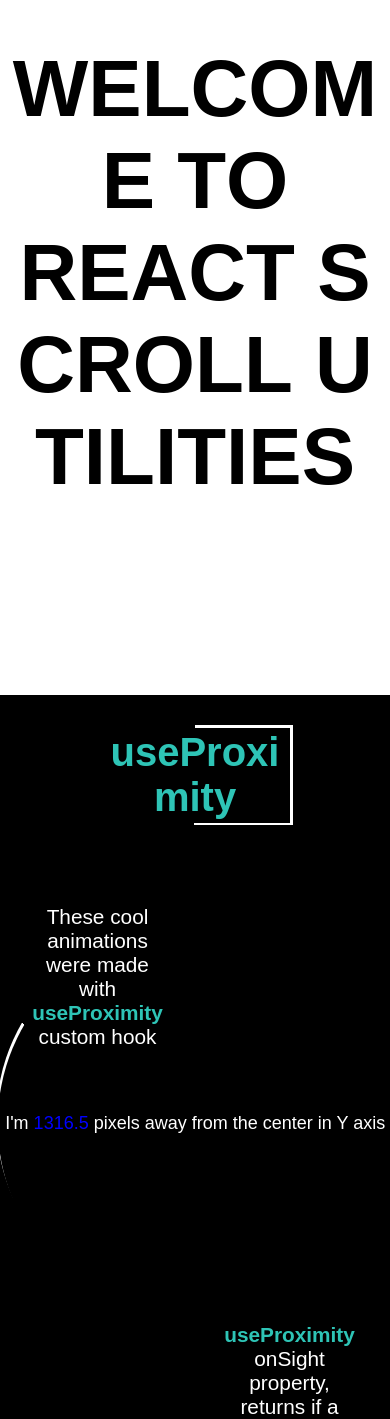
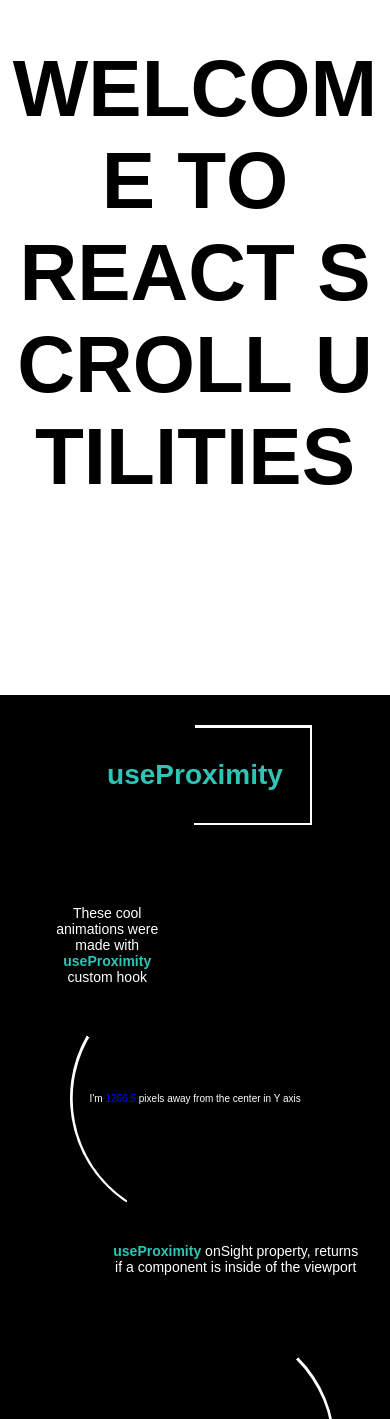
Before and after one commit to zJaaal/react-scroll-utilities, a React (Vite) app: page / in a window 390 px wide. Shown: the part 149-1568 px from the top of the page. Built offline with nearby package versions, Linux system fonts and the light colour scheme; a web font is replaced by a local one.

Commit message:
make proximity section responsive

```diff
--- a/src/index.css
+++ b/src/index.css
@@ -13,6 +13,14 @@ body,
   margin: 0;
 }
 
+.section-title {
+  font-size: 40px
+}
+
+.long-section-title {
+  font-size: 40px
+}
+
 .left {
   animation-name: left;
   -webkit-animation-name: left;
@@ -26,6 +34,8 @@ body,
   -webkit-animation-duration: 2s;
   -moz-animation-duration: 2s;
   -o-animation-duration: 2s;
+
+  font-size: 20.8px
 }
 
 .right {
@@ -41,6 +51,8 @@ body,
   -webkit-animation-duration: 2s;
   -moz-animation-duration: 2s;
   -o-animation-duration: 2s;
+
+  font-size: 20.8px
 }
 
 @keyframes right {
@@ -146,3 +158,73 @@ body,
   }
 
 }
+
+
+@media screen and (max-width: 800px) {
+
+  .left {
+    font-size: 18px;
+    padding-top: 20px;
+  }
+
+  .right {
+    font-size: 18px;
+    padding-top: 20px;
+  }
+}
+
+@media screen and (max-width: 550px) {
+  .section-title {
+    font-size: 36px;
+  }
+
+  .long-section-title {
+    font-size: 32px;
+  }
+
+  .left {
+    font-size: 16px;
+  }
+
+  .right {
+    font-size: 16px;
+  }
+}
+
+@media screen and (max-width: 440px) {
+  .section-title {
+    font-size: 30px;
+  }
+
+  .long-section-title {
+    font-size: 26px;
+  }
+
+  .left {
+    font-size: 14px;
+  }
+
+  .right {
+    font-size: 14px;
+  }
+}
+
+@media screen and (max-width: 400px) {
+  .section-title {
+    font-size: 28px;
+  }
+
+  .long-section-title {
+    font-size: 24px;
+  }
+}
+
+@media screen and (max-width: 350px) {
+  .section-title {
+    font-size: 24px;
+  }
+
+  .long-section-title {
+    font-size: 20px;
+  }
+}
--- /dev/null
+++ b/src/site/components/proximity/Proximity.styles.css
@@ -0,0 +1,46 @@
+.render {
+  width: 40%;
+}
+
+.fill {
+  width: 50%;
+}
+
+@media screen and (max-width: 800px) {
+  .circle-container {
+    font-size: 14px;
+  }
+
+}
+
+@media screen and (max-width: 700px) {
+  .circle-container {
+    font-size: 12px;
+  }
+
+  .render {
+    width: 50%;
+  }
+
+  .fill {
+    width: 50%;
+  }
+}
+
+@media screen and (max-width: 660px) {
+  .circle-container {
+    font-size: 10px;
+    padding-top: 50px;
+  }
+}
+
+@media screen and (max-width: 450px) {
+
+  .render {
+    width: 60%;
+  }
+
+  .fill {
+    width: 40%;
+  }
+}
--- a/src/site/components/proximity/Proximity.tsx
+++ b/src/site/components/proximity/Proximity.tsx
@@ -1,6 +1,8 @@
 import React, { useRef } from "react";
 import Render from "../../../example-components/render/Render";
 import { Circle, Rectangle, useProximity } from "../../../lib";
+
+import "./Proximity.styles.css";
 
 const Proximity = () => {
   const circleOneRef = useRef(null);
@@ -12,10 +14,10 @@ const Proximity = () => {
   return (
     <div
       style={{
-        minHeight: "100%",
         display: "flex",
         flexDirection: "column",
         alignItems: "center",
+        justifyContent: "stretch",
         backgroundColor: "black",
         paddingTop: "30px",
       }}
@@ -24,10 +26,12 @@ const Proximity = () => {
         backgroundColor="black"
         color="white"
         stroke={5}
-        width={window.innerWidth / 2 + "px"}
+        width="60vw"
         height={100 + "px"}
       >
-        <h1 style={{ color: "#2ec4b6", fontSize: "40px" }}>useProximity</h1>
+        <h1 style={{ color: "#2ec4b6" }} className="section-title">
+          useProximity
+        </h1>
       </Rectangle>
       <div
         style={{
@@ -50,10 +54,11 @@ const Proximity = () => {
           <Render
             style={{
               paddingTop: "50px",
-              height: "3rem",
+              height: "3em",
               width: "50%",
               zIndex: 10,
             }}
+            className="render"
           >
             <p
               style={{
@@ -61,7 +66,6 @@ const Proximity = () => {
                 display: "inline-block",
                 textAlign: "center",
                 padding: 30,
-                fontSize: "1.3rem",
               }}
               className="left"
             >
@@ -72,7 +76,7 @@ const Proximity = () => {
               custom hook
             </p>
           </Render>
-          <div style={{ width: "50%", height: "100%" }}></div>
+          <div style={{ height: "100%" }} className="fill"></div>
         </div>
         <div
           style={{
@@ -81,6 +85,7 @@ const Proximity = () => {
             display: "flex",
             justifyContent: "center",
           }}
+          className="circle-container"
           ref={circleOneRef}
         >
           <Circle
@@ -88,7 +93,7 @@ const Proximity = () => {
             backgroundColor="black"
             clockwise={false}
             rotate={-60}
-            radius={"400px"}
+            radius={"25em"}
             startDegree={0}
             endDegree={120}
             stroke={5}
@@ -98,7 +103,7 @@ const Proximity = () => {
                 color: "white",
                 textAlign: "center",
                 fontWeight: 500,
-                fontSize: "18px",
+                fontSize: "1em",
               }}
             >
               I'm
@@ -115,13 +120,13 @@ const Proximity = () => {
             justifyContent: "space-around",
           }}
         >
-          <div style={{ width: "50%" }}></div>
+          <div className="fill"></div>
           <Render
             style={{
-              height: "3rem",
-              width: "40%",
+              height: "3em",
               zIndex: 10,
             }}
+            className="render"
           >
             <p
               style={{
@@ -129,7 +134,6 @@ const Proximity = () => {
                 display: "inline-block",
                 textAlign: "center",
                 paddingRight: 30,
-                fontSize: "1.3rem",
               }}
               className="right"
             >
@@ -149,12 +153,13 @@ const Proximity = () => {
             justifyContent: "center",
             paddingLeft: 30,
           }}
+          className="circle-container"
         >
           <Circle
             color="white"
             backgroundColor="black"
             rotate={45}
-            radius={"400px"}
+            radius={"25em"}
             startDegree={0}
             endDegree={140}
             stroke={5}
@@ -164,7 +169,7 @@ const Proximity = () => {
                 color: "white",
                 textAlign: "center",
                 fontWeight: 500,
-                fontSize: "18px",
+                fontSize: "1em",
               }}
             >
               I'm
@@ -184,9 +189,9 @@ const Proximity = () => {
           <Render
             style={{
               height: "100%",
-              width: "40%",
               zIndex: 10,
             }}
+            className="render"
           >
             <p
               style={{
@@ -195,7 +200,6 @@ const Proximity = () => {
                 textAlign: "center",
                 paddingLeft: 30,
                 paddingBottom: 30,
-                fontSize: "1.3rem",
               }}
               className="left"
             >
@@ -206,7 +210,7 @@ const Proximity = () => {
               screen, for both axis Y and X
             </p>
           </Render>
-          <div style={{ width: "50%", height: "100%" }}>
+          <div style={{ height: "100%" }} className="fill">
             {" "}
             <div style={{ height: "100px" }}></div>
           </div>
```
